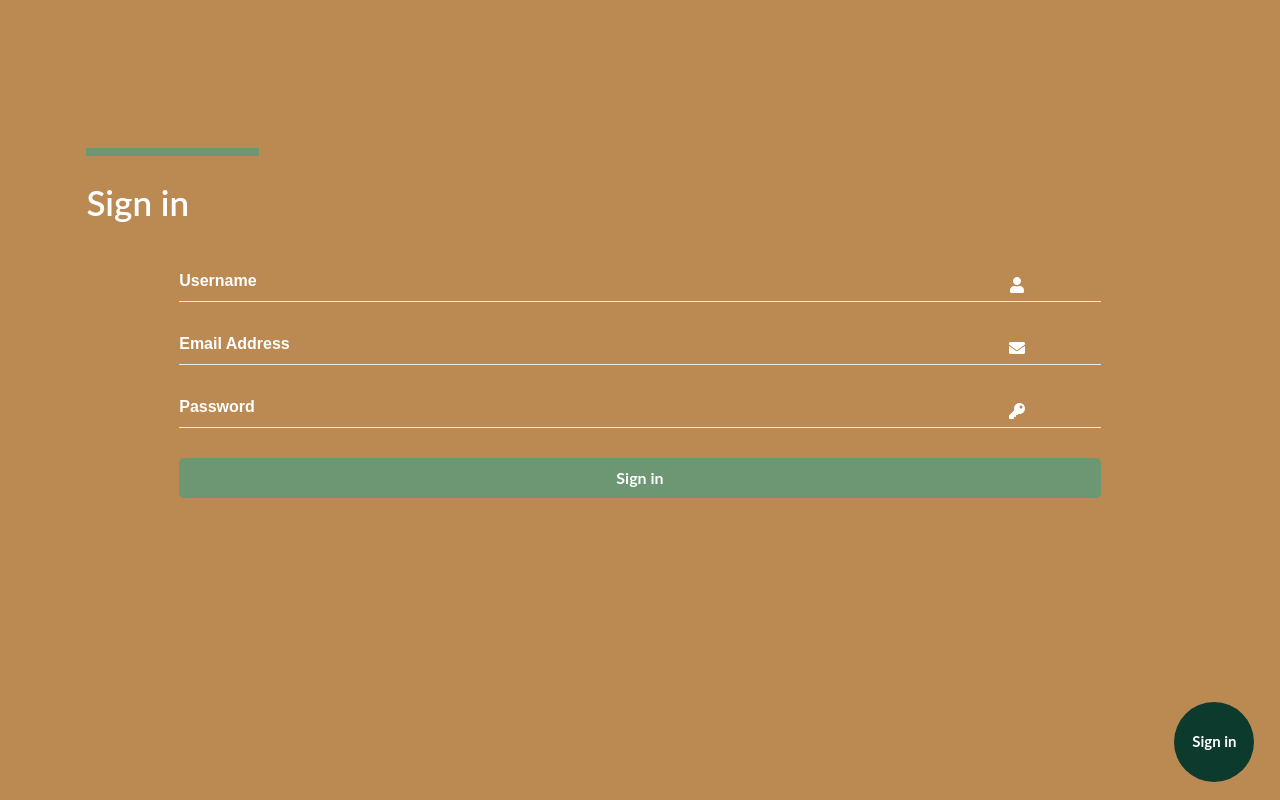
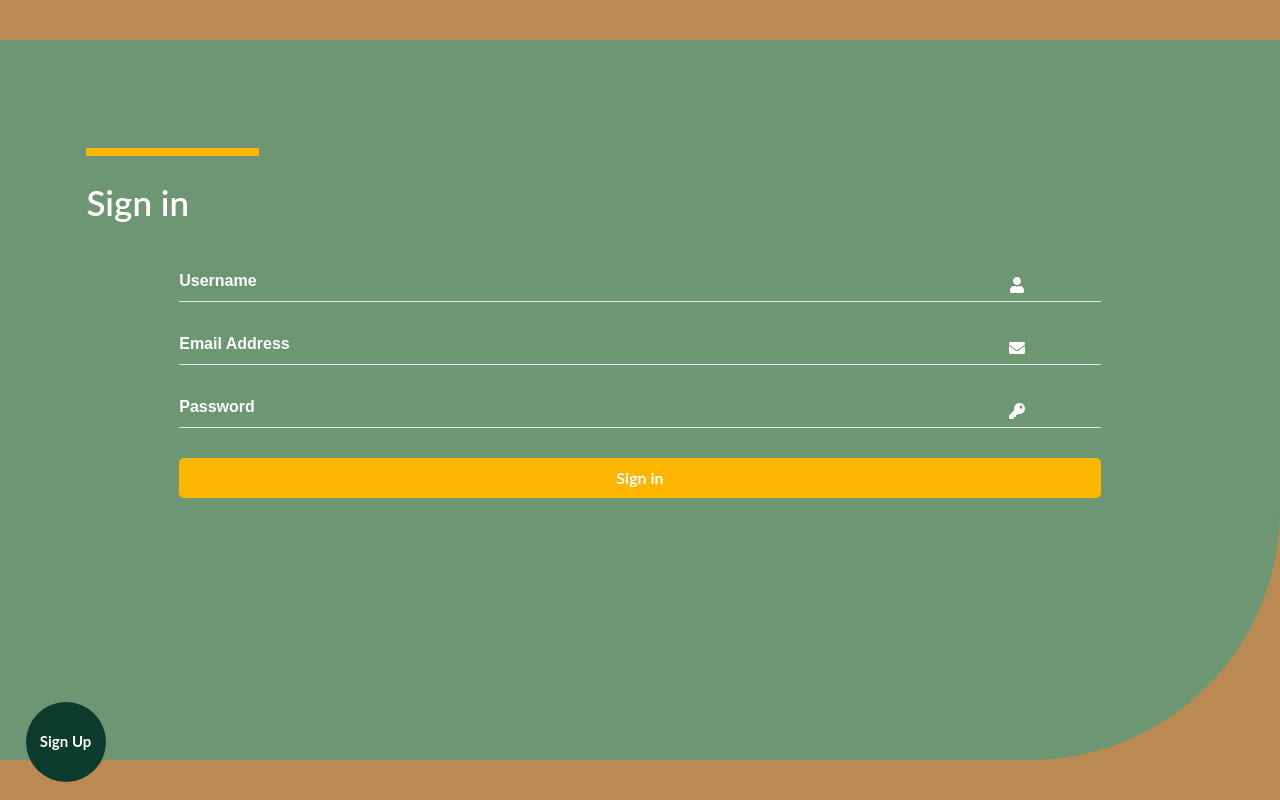
Before and after one commit to IamMishael06/Mars-Schedule, a React (Create React App) app: page / in a window 1280 px wide. Built offline with nearby package versions, Linux system fonts and the light colour scheme.

Commit message:
worked on the sign in page, trying to create the animation

```diff
--- a/src/RegisterPage/Login.js
+++ b/src/RegisterPage/Login.js
@@ -1,15 +1,20 @@
 import React from 'react'
+import { useState } from 'react';
 import { FaUser, FaEnvelope, FaKey } from 'react-icons/fa';
 export default function Login() {
+    const [moveDiv, setMoveDiv] = useState(0)
+    const moveLeft = () => {
+        setMoveDiv(-100)
+    }
     return (
         <React.Fragment>
-            <div className='w-[100%] h-[100vh] overflow-hidden flex justify-center md:items-center md:bg-[#BB8A52]'>
-                <div className='w-[100%] h-[90%] relative bg-[#BB8A52] rounded-bl-[250px] flex flex-col justify-center relative'>
+            <div className='w-[100%] h-[100vh] overflow-hidden md:flex justify-center md:items-center md:bg-[#BB8A52]'>
+                <div className='w-[100%] h-[90%]  bg-[#BB8A52] rounded-bl-[250px] flex flex-col justify-center absolute right-full transition-[0.3s] ease-out'>
                     <div className='w-[90%] mx-auto h-[70%] '>
                         <hr className='border-4 border-[#6D9773] w-[15%] ml-[1.4rem]' />
                         {/* ======== FORM AREA ===== */}
                         <form action="" className=' mx-auto h-[80%] mt-5' >
-                            <h1 className='mt-5 font-lato font-[600] text-white flex items-center ml-[1.4rem]'>Sign in</h1>
+                            <h1 className='mt-5 font-lato font-[600] text-white flex items-center ml-[1.4rem]'>Sign Up</h1>
                             {/* ====== INPUTS ====== */}
                             <div className= 'mt-10 gap-[30px] h-[100%] w-[100%] flex flex-col items-center'>
                                 <div className='w-[80%] mx-auto border-b-[1.5px]  flex items-center'>
@@ -35,7 +40,40 @@ export default function Login() {
                         </div>
                     </div>
                 </div>
+                {/* ==========================  Sign In ================================ */}
+                <div className='w-[100%] h-[90%] bg-[#6D9773] rounded-br-[250px] flex flex-col justify-center absolute left-0' style={{ left: `${moveDiv}%` }}>
+                <div className='w-[90%] mx-auto h-[70%] '>
+                        <hr className='border-4 border-[#FFB600] w-[15%] ml-[1.4rem]' />
+                        {/* ======== FORM AREA ===== */}
+                        <form action="" className=' mx-auto h-[80%] mt-5' >
+                            <h1 className='mt-5 font-lato font-[600] text-white flex items-center ml-[1.4rem]'>Sign in</h1>
+                            {/* ====== INPUTS ====== */}
+                            <div className= 'mt-10 gap-[30px] h-[100%] w-[100%] flex flex-col items-center'>
+                                <div className='w-[80%] mx-auto border-b-[1.5px]  flex items-center'>
+                                <input type="text" className='outline-none bg-transparent first-letter:uppercase w-[90%] text-[#0C3B2E] font-[700] font-quick pb-2 placeholder:text-white' placeholder='Username' />
+                                <FaUser className='text-white icon'/>
+                                </div>
+                                <div className='w-[80%] mx-auto flex items-center  border-b-[1.5px]'>
+                                <input type="email" className='outline-none bg-transparent w-[90%] text-[#0C3B2E] font-[700] font-quick pb-2 placeholder:text-white' placeholder='Email Address' />
+                                <FaEnvelope className='text-white icon'/>
+                                </div>
+                                <div className='w-[80%] mx-auto flex items-center  border-b-[1.5px]'>
+                                <input type="password" className='outline-none bg-transparent w-[90%] text-[#0C3B2E] font-[700] font-quick pb-2 placeholder:text-white' placeholder='Password' />
+                                <FaKey className='text-white icon'/>
+                                </div>
+                                <input type="button" value="Sign in" className='w-[80%] h-[40px] bg-[#FFB600] rounded-[5px] text-white font-lato font-[700]' />
+
+
+                            </div>
+                        </form>
+                    </div>
+
+                <div className='w-[80px] h-[80px] bg-[#0C3B2E] cursor-pointer rounded-full absolute bottom-[-3%] left-[2%] flex justify-center items-center' onClick={() => setMoveDiv(0)}>
+                            <p className='font-lato text-white font-[700]'>Sign Up</p>
+                </div>
+                </div>
             </div>
+
         </React.Fragment>
     )
 }
--- a/src/index.css
+++ b/src/index.css
@@ -1,5 +1,6 @@
 body {
   margin: 0;
+  overflow-x: hidden;
   font-family: -apple-system, BlinkMacSystemFont, 'Segoe UI', 'Roboto', 'Oxygen',
     'Ubuntu', 'Cantarell', 'Fira Sans', 'Droid Sans', 'Helvetica Neue',
     sans-serif;
```
